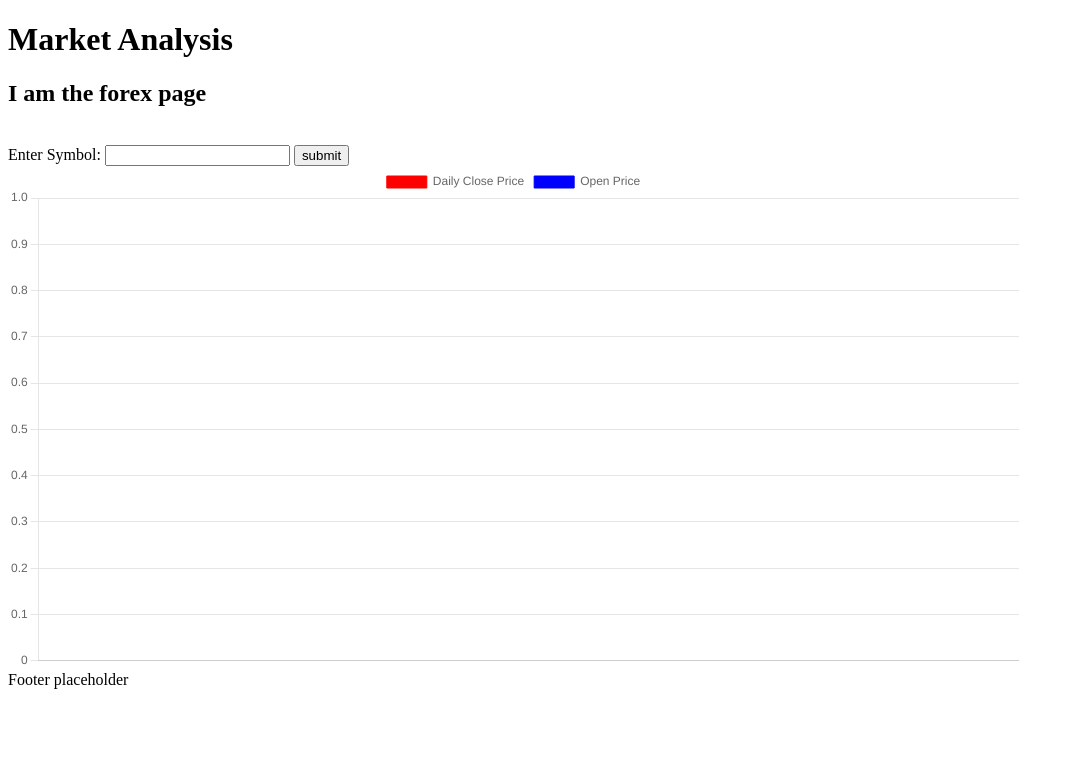
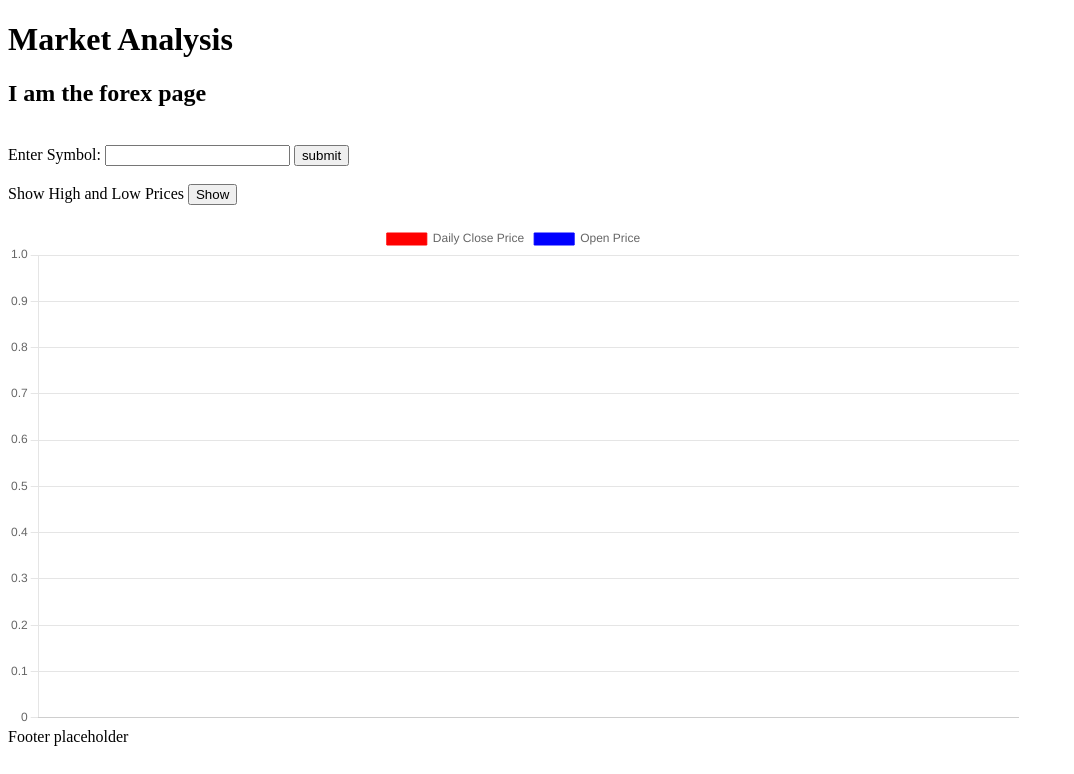
Before and after one commit to TomLiDev/market_data, a Django app: page /forex/ in a window 1280 px wide. Shown: the part 26-800 px from the top of the page, without its empty margins (0-1074 px from the left). Run offline with Django 3.2, Linux system fonts and the light colour scheme; data comes from the database, SQL or seed files in the repository; data that the repository does not hold is empty; some libraries are stand-ins or nearby versions.

Commit message:
Add button to show highest and lowest prices of forex pair

```diff
--- a/alphaVantage/alphaVantage/settings.py
+++ b/alphaVantage/alphaVantage/settings.py
@@ -12,6 +12,8 @@ https://docs.djangoproject.com/en/3.2/ref/settings/
 
 from pathlib import Path
 import os
+if os.path.isfile('env.py'):
+    import env
 
 # Build paths inside the project like this: BASE_DIR / 'subdir'.
 BASE_DIR = Path(__file__).resolve().parent.parent
@@ -21,7 +23,7 @@ BASE_DIR = Path(__file__).resolve().parent.parent
 # See https://docs.djangoproject.com/en/3.2/howto/deployment/checklist/
 
 # SECURITY WARNING: keep the secret key used in production secret!
-SECRET_KEY = 'django-insecure-=79q#p38j2*_=ows3uwl(^nqrla40s9uqbnnf+&#w5k79oaeqo'
+SECRET_KEY = os.getenv('SECRET_KEY')
 
 # SECURITY WARNING: don't run with debug turned on in production!
 DEBUG = True
@@ -121,6 +123,8 @@ USE_TZ = True
 
 STATIC_URL = '/static/'
 
+STATIC_ROOT = os.path.join(BASE_DIR, 'static')
+
 # Default primary key field type
 # https://docs.djangoproject.com/en/3.2/ref/settings/#default-auto-field
 
--- a/alphaVantage/stockVisualiser/views.py
+++ b/alphaVantage/stockVisualiser/views.py
@@ -1,13 +1,15 @@
 from django.shortcuts import render
-from django.http import HttpResponse
+from django.http import HttpResponse, JsonResponse
 from django.views.decorators.csrf import csrf_exempt
+from django.forms.models import model_to_dict
 from .models import StockData, ForexData
 
 import requests
 import json
+import env
+import os
 
-
-APIKEY = 'EPM8MUYDLLTJHU0D'
+APIKEY =  os.getenv('API_KEY')
 #replace 'my_alphav_api_key' with your actual Alpha Vantage API key obtained from https://www.alphavantage.co/support/#api-key
 
 
--- a/alphaVantage/templates/base.html
+++ b/alphaVantage/templates/base.html
@@ -1,6 +1,8 @@
+{% load static %}
+
 <!DOCTYPE html>
 <html>
-    {% load static %}
+
 <head>
     <!--<link rel="stylesheet" href="style.css">-->
     <meta name="keywords" content="markets finance data stocks forex charts">
@@ -9,7 +11,7 @@
     <script src="https://code.jquery.com/jquery-3.6.0.min.js"></script>
     <link href="../static/css/style.css">
     <link href="{% static 'css/style.css' %}">
-    <link href="style.css">
+    <link href="style.css" rel="stylesheet">
     <title>Financial Market Data Visualiser</title>
 </head>
 
--- a/alphaVantage/templates/forex.html
+++ b/alphaVantage/templates/forex.html
@@ -11,6 +11,19 @@
     <input type="text" id="fx-pair-input">
     <input type="button" value="submit" id="fx-pair-submit-btn">
     <br>
+
+    <br>
+
+    <div>
+        <label for="fx-high-request-btn">Show High and Low Prices</label>
+        <input type="button" value="Show" id="fx-high-request-btn">
+    </div>
+    <div>
+        <span id="high" style="height: auto;"></span>
+        <br>
+        <span id="low" style="height: auto;"></span>
+    </div>
+
 
 <div id="graph-area" style="height:80%; width:80%;">
     <canvas id="chart"></canvas>
@@ -169,6 +182,50 @@
             });
         });
 
+
+        /* Below is experiement to see what can be done with JS to get high/low prices */
+        $('#fx-high-request-btn').click(function() {
+            console.log("button working")
+            $.ajax({
+                  type: "POST",
+                  url: "/get_forex_data/",
+                  data: {
+                     'symbol': 'EURUSD',
+                  },
+                  success: function (res, status) {
+                    console.log("Forex test within JS", res)
+                    daily_data = res["prices"]["Time Series FX (Daily)"]
+                    console.log("Forex 2nd test for usable data", daily_data)
+                    daily_close_series = [];
+                    daily_open_series = [];
+                    dates = [];
+
+                    daily_data_parse = function(){
+                    for (let key in daily_data) {
+                        actual = parseFloat(daily_data[key]["4. close"])
+                        open = parseFloat(daily_data[key]["1. open"])
+                        daily_close_series.push(actual)
+                        daily_open_series.push(open)
+                        dates.push(String(key))
+                    }
+
+                    };
+                    daily_data_parse();
+
+                    high = Math.max.apply(Math, daily_close_series)
+                    low = Math.min.apply(Math, daily_close_series)
+
+                    console.log("high price", + high)
+                    console.log("low price", low)
+
+                    document.getElementById("high").innerHTML = high
+                    document.getElementById("low").innerHTML = low
+                  }
+            })
+        })
+
 </script>
 
+
+
 {% endblock %}
```
Also changed, not shown: alphaVantage/stockVisualiser/static/css/style.css (added, +16 -0 lines), alphaVantage/templates/style.css (renamed from alphaVantage/style.css).
